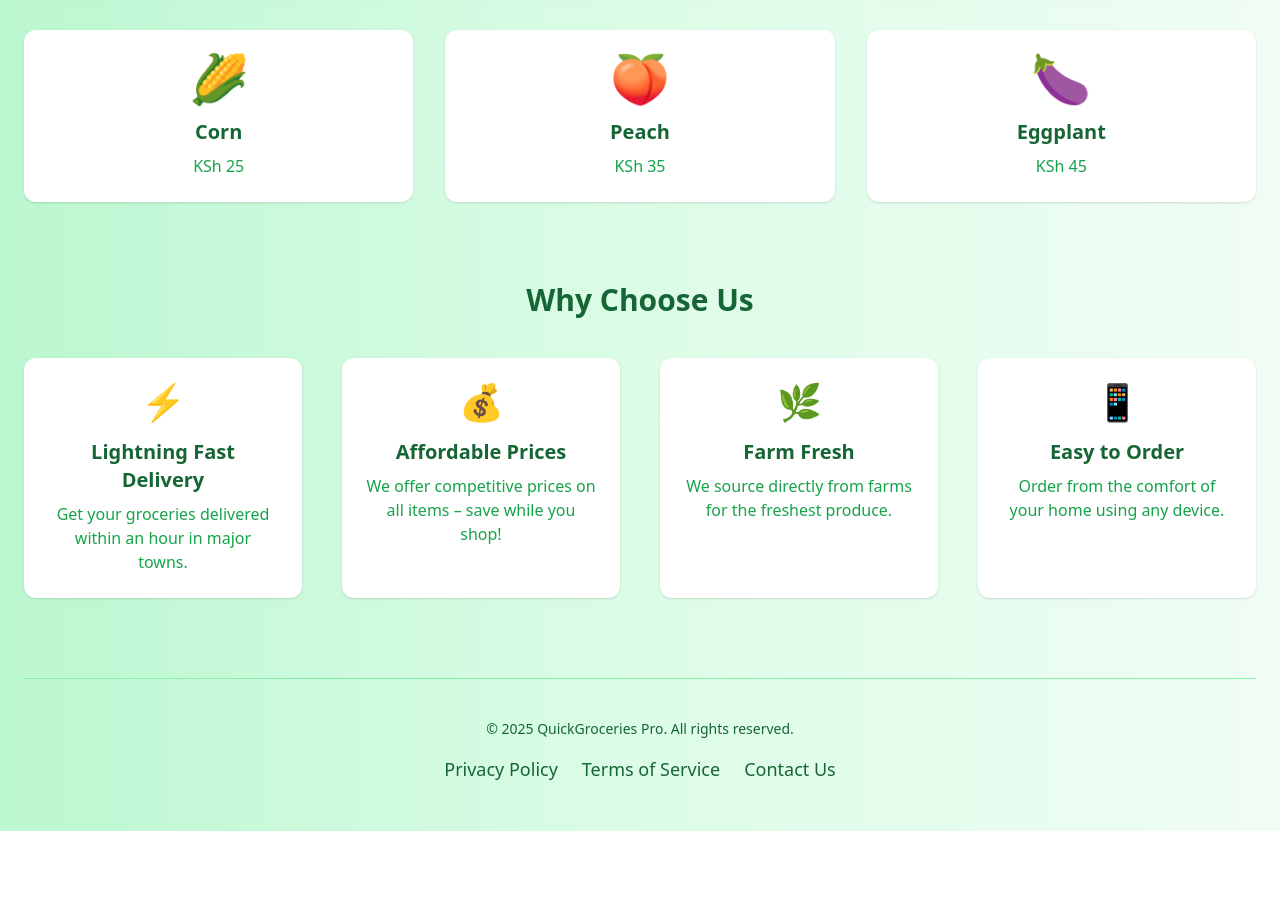
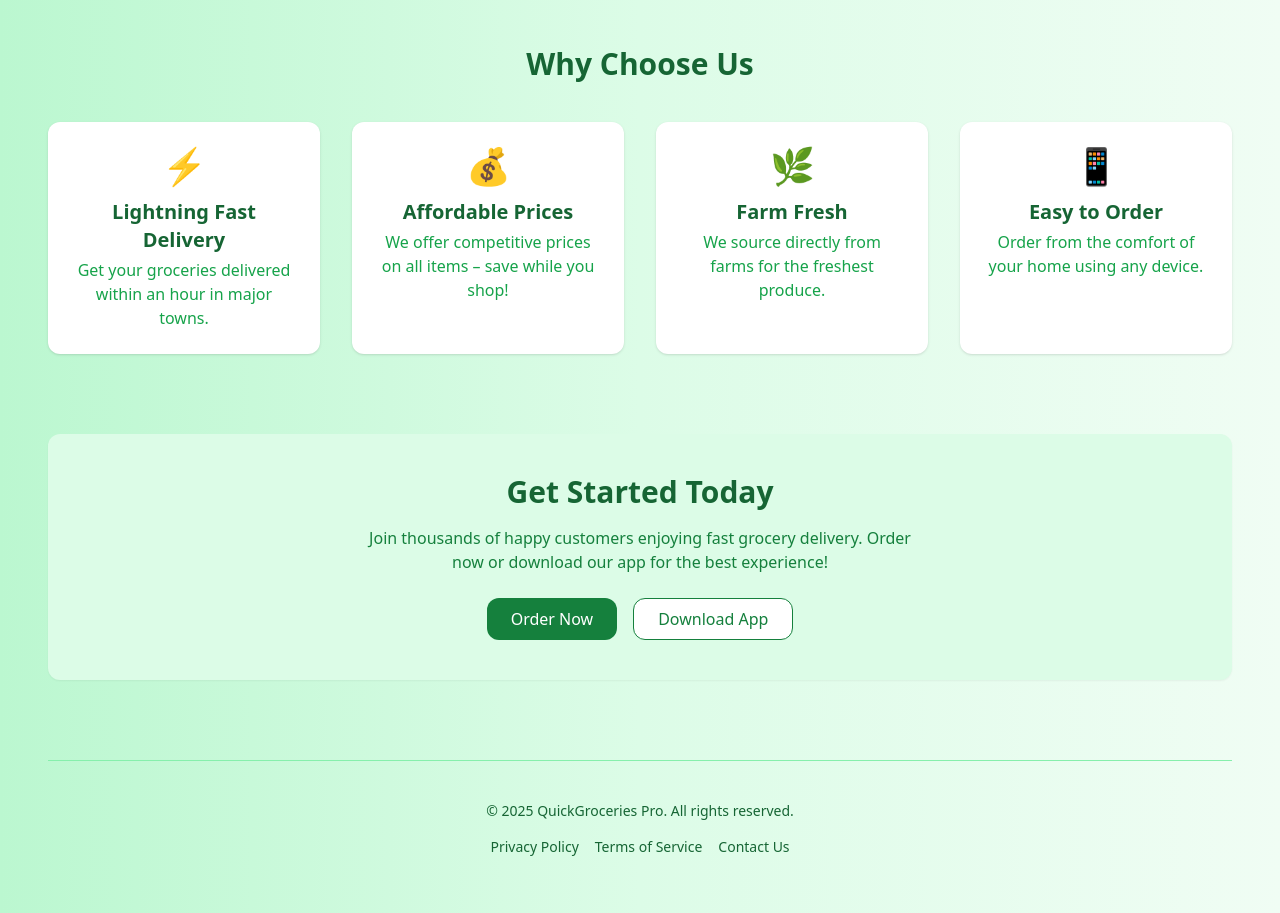
Before and after one commit to y123-cmd/quickgroceries-pro, a React (Create React App) app: page / in a window 1280 px wide. Shown: the part 1106-2019 px from the top of the page. Before the commit the page ends 1937 px from the top, so only its background shows below. Built offline with nearby package versions, Linux system fonts and the light colour scheme.

Commit message:
made UI friendlyand add CTA section

```diff
--- a/src/App.js
+++ b/src/App.js
@@ -2,11 +2,12 @@ import React from "react";
 
 function App() {
   return (
-    <div className="min-h-screen bg-gradient-to-r from-green-200 via-green-100 to-green-50 px-6 py-12">
+    <div className="min-h-screen bg-gradient-to-r from-green-200 via-green-100 to-green-50 px-4 sm:px-6 md:px-12 py-10 sm:py-14">
+
       {/* Hero Section */}
-      <header className="text-center mb-12">
-        <h1 className="text-5xl font-extrabold text-green-800 mb-4">QuickGroceries Pro</h1>
-        <p className="text-lg text-green-700">Groceries delivered fast, fresh, and at your fingertips!</p>
+      <header className="text-center mb-16">
+        <h1 className="text-4xl sm:text-5xl font-extrabold text-green-800 mb-4">QuickGroceries Pro</h1>
+        <p className="text-base sm:text-lg text-green-700">Groceries delivered fast, fresh, and at your fingertips!</p>
         <button className="mt-6 px-6 py-2 bg-green-700 text-white font-semibold rounded-xl hover:bg-green-600 hover:scale-105 transition duration-300">
           Shop Now
         </button>
@@ -14,8 +15,8 @@ function App() {
 
       {/* Product Grid */}
       <section>
-        <h2 className="text-3xl font-bold text-green-800 mb-8 text-center">Featured Products</h2>
-        <div className="grid gap-8 sm:grid-cols-2 md:grid-cols-3">
+        <h2 className="text-2xl sm:text-3xl font-bold text-green-800 mb-8 text-center">Featured Products</h2>
+        <div className="grid gap-6 sm:grid-cols-2 md:grid-cols-3 lg:grid-cols-4">
           {[
             { name: "Avocado", price: "KSh 30", image: "🥑" },
             { name: "Mango", price: "KSh 40", image: "🥭" },
@@ -35,10 +36,10 @@ function App() {
           ].map((item, idx) => (
             <div
               key={idx}
-              className="bg-white p-6 rounded-xl shadow hover:shadow-xl transition duration-300 transform hover:scale-105 text-center"
+              className="bg-white p-4 sm:p-6 rounded-xl shadow hover:shadow-xl transition duration-300 transform hover:scale-105 text-center"
             >
-              <div className="text-5xl mb-4">{item.image}</div>
-              <h3 className="text-xl font-semibold text-green-800 mb-2">{item.name}</h3>
+              <div className="text-4xl sm:text-5xl mb-3">{item.image}</div>
+              <h3 className="text-lg sm:text-xl font-semibold text-green-800 mb-1">{item.name}</h3>
               <p className="text-green-600">{item.price}</p>
             </div>
           ))}
@@ -47,8 +48,8 @@ function App() {
 
       {/* Features Section */}
       <section className="mt-20">
-        <h2 className="text-3xl font-bold text-green-800 mb-10 text-center">Why Choose Us</h2>
-        <div className="grid gap-10 sm:grid-cols-1 md:grid-cols-2 lg:grid-cols-4 text-center">
+        <h2 className="text-2xl sm:text-3xl font-bold text-green-800 mb-10 text-center">Why Choose Us</h2>
+        <div className="grid gap-8 sm:grid-cols-2 lg:grid-cols-4 text-center">
           {[
             {
               icon: "⚡",
@@ -75,23 +76,39 @@ function App() {
               key={idx}
               className="bg-white p-6 rounded-xl shadow hover:shadow-xl transition transform hover:scale-105 duration-300"
             >
-              <div className="text-4xl mb-4">{feature.icon}</div>
-              <h3 className="text-xl font-bold text-green-800 mb-2">{feature.title}</h3>
+              <div className="text-3xl sm:text-4xl mb-3">{feature.icon}</div>
+              <h3 className="text-lg sm:text-xl font-bold text-green-800 mb-1">{feature.title}</h3>
               <p className="text-green-600">{feature.desc}</p>
             </div>
           ))}
         </div>
       </section>
-{/* Footer */}
-<footer className="mt-20 pt-10 border-t border-green-300 text-center text-green-800">
-  <p className="text-sm">&copy; {new Date().getFullYear()} QuickGroceries Pro. All rights reserved.</p>
-  <div className="mt-4 flex justify-center gap-6 text-lg">
-    <a href="/privacy-policy" className="hover:underline hover:text-green-600 transition">Privacy Policy</a>
-    <a href="/terms" className="hover:underline hover:text-green-600 transition">Terms of Service</a>
-    <a href="/contact" className="hover:underline hover:text-green-600 transition">Contact Us</a>
-  </div>
-</footer>
 
+      {/* CTA Section */}
+      <section className="mt-20 bg-green-100 py-10 px-6 rounded-xl text-center shadow-sm">
+        <h2 className="text-2xl sm:text-3xl font-bold text-green-800 mb-4">Get Started Today</h2>
+        <p className="text-green-700 mb-6 max-w-xl mx-auto text-sm sm:text-base">
+          Join thousands of happy customers enjoying fast grocery delivery. Order now or download our app for the best experience!
+        </p>
+        <div className="flex justify-center gap-4 flex-wrap">
+          <button className="bg-green-700 text-white px-6 py-2 rounded-xl hover:bg-green-800 transition duration-300">
+            Order Now
+          </button>
+          <button className="bg-white border border-green-700 text-green-700 px-6 py-2 rounded-xl hover:bg-green-100 transition duration-300">
+            Download App
+          </button>
+        </div>
+      </section>
+
+      {/* Footer */}
+      <footer className="mt-20 pt-10 border-t border-green-300 text-center text-green-800 px-4">
+        <p className="text-sm mb-4">&copy; {new Date().getFullYear()} QuickGroceries Pro. All rights reserved.</p>
+        <div className="flex flex-col sm:flex-row justify-center gap-4 text-sm">
+          <a href="/privacy-policy" className="hover:underline hover:text-green-600 transition">Privacy Policy</a>
+          <a href="/terms" className="hover:underline hover:text-green-600 transition">Terms of Service</a>
+          <a href="/contact" className="hover:underline hover:text-green-600 transition">Contact Us</a>
+        </div>
+      </footer>
     </div>
   );
 }
```
